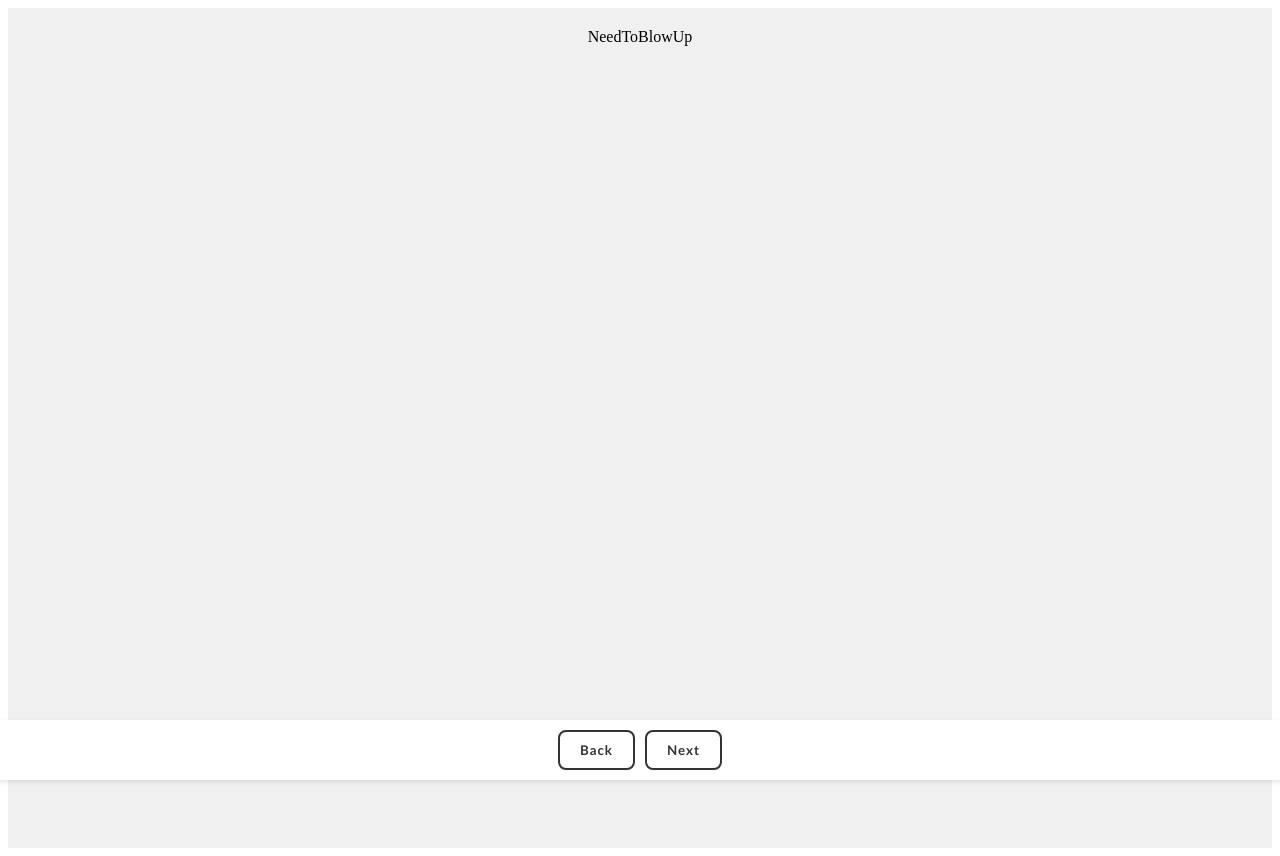
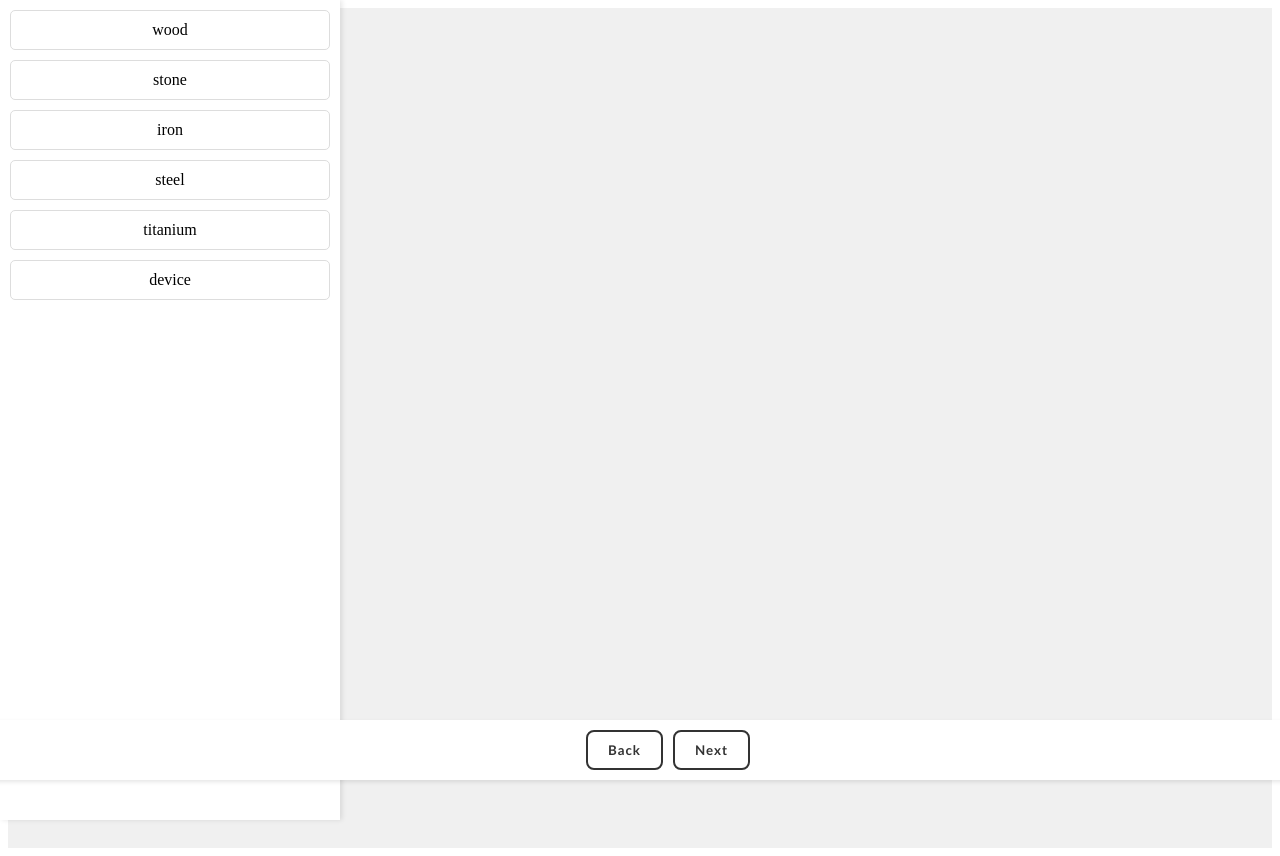
Before and after one commit to VladSmk/lios-bot-calculator, a React (Create React App) app: page / in a window 1280 px wide. Both pictures are taken after a click on the button "Next". Built offline with nearby package versions, Linux system fonts and the light colour scheme.

Commit message:
Commit 7

```diff
--- a/src/App.js
+++ b/src/App.js
@@ -10,11 +10,13 @@ function App() {
     const [selectedItems, setSelectedItems] = useState([]);
 
     const previousPage = () => {
-        setPageNumber(pageNumber>1 ? pageNumber - 1 : pageNumber);
+        setPageNumber(pageNumber > 1 ? pageNumber - 1 : pageNumber);
     };
+
     const nextPage = () => {
-        setPageNumber(pageNumber<4 ? pageNumber + 1 : pageNumber);
+        setPageNumber(pageNumber < 4 ? pageNumber + 1 : pageNumber);
     };
+
     const newTry = () => {
         setPageNumber(1);
     };
@@ -22,7 +24,7 @@ function App() {
     const handleConfirm = (items) => {
         setSelectedItems(items);
         console.log('Selected items:', items);
-        setPageNumber(pageNumber % 4 + 1);
+        nextPage();
     };
 
     return (
@@ -30,13 +32,13 @@ function App() {
             {pageNumber === 1 ? (
                 <SelectExp onConfirm={handleConfirm} />
             ) : pageNumber === 2 ? (
-                <NeedToBlowUp />
+                <NeedToBlowUp onConfirm={handleConfirm} onBack={previousPage} />
             ) : pageNumber === 3 ? (
                 <ResultPage />
             ) : (
                 <AuditPage />
             )}
-            {(pageNumber === 2 || pageNumber === 3) && (
+            {pageNumber === 3 && (
                 <div className="navigate-button-container">
                     <div className="navigate-button-background">
                         <button className="navigate-button" onClick={previousPage}>Back</button>
@@ -51,7 +53,6 @@ function App() {
                     </div>
                 </div>
             )}
-
         </div>
     );
 }
--- /dev/null
+++ b/src/components/Sidebar.css
@@ -0,0 +1,34 @@
+.sidebar-container {
+    width: 25%;
+    position: fixed;
+    right: 0;
+    top: 0;
+    bottom: 0;
+    background-color: #fff;
+    box-shadow: -2px 0 5px rgba(0, 0, 0, 0.1);
+    padding: 10px;
+    overflow-y: auto;
+}
+
+.categories {
+    display: flex;
+    flex-direction: column;
+    gap: 10px;
+}
+
+.category {
+    padding: 10px;
+    border: 1px solid #ddd;
+    border-radius: 5px;
+    cursor: pointer;
+    text-align: center;
+}
+
+.category.selected {
+    background-color: #f0f0f0;
+    border-color: #bbb;
+}
+
+.category:hover {
+    background-color: #e0e0e0;
+}
--- /dev/null
+++ b/src/components/Sidebar.js
@@ -0,0 +1,22 @@
+import React from 'react';
+import './Sidebar.css';
+
+const Sidebar = ({ categories, onSelect, selectedCategory }) => {
+    return (
+        <div className="sidebar-container">
+            <div className="categories">
+                {Object.keys(categories).map((category, index) => (
+                    <div
+                        key={index}
+                        className={`category ${selectedCategory === category ? 'selected' : ''}`}
+                        onClick={() => onSelect(category)}
+                    >
+                        {category}
+                    </div>
+                ))}
+            </div>
+        </div>
+    );
+};
+
+export default Sidebar;
--- /dev/null
+++ b/src/data/itemsData.js
@@ -0,0 +1,39 @@
+export const wood = [
+    "door",
+    "wall/ceiling",
+    "base"
+];
+export const stone = [
+    "door",
+    "wall/ceiling",
+    "base"
+];
+export const iron = [
+    "door",
+    "wall/ceiling",
+    "base",
+    "window bar", // решетка
+    "folding ladder" // люк
+];
+export const steel = [
+    "door",
+    "wall/ceiling",
+    "base",
+    "window bar",
+    "folding ladder"
+];
+export const titanium = [
+    "door",
+    "wall/ceiling",
+    "base",
+    "alloy folding",
+    "alloy barrier"
+];
+export const device = [
+    "vending machine",
+    "shotgun trap",
+    "auto cannon", // 7.62
+    "automatic rifle device", // 5...
+    "rocket turret",
+    "electromagnetic turret"
+];
--- /dev/null
+++ b/src/pages/NeedToBlowUp.css
@@ -0,0 +1,103 @@
+.need-to-blow-up-container {
+    display: flex;
+    width: 100%;
+    height: 100%;
+    padding-top: 60px; /* Space for the top sidebar */
+}
+
+.items-grid {
+    width: 75%;
+    margin-left: 25%; /* Space for the sidebar on the left */
+    padding: 20px;
+    display: grid;
+    grid-template-columns: repeat(2, 1fr);
+    gap: 10px;
+}
+
+.item-container {
+    position: relative;
+}
+
+.item {
+    padding: 10px;
+    background-color: #e0e0e0;
+    border: 1px solid #aaa;
+    border-radius: 5px;
+    text-align: center;
+    cursor: pointer;
+    height: 50px; /* Smaller height for the items */
+    display: flex;
+    align-items: center;
+    justify-content: center;
+    position: relative;
+}
+
+.item.selected {
+    background-color: #c0c0c0;
+    border-color: #888;
+}
+
+.item-quantity {
+    position: absolute;
+    bottom: 5px;
+    right: 5px;
+    display: flex;
+    align-items: center;
+    gap: 5px;
+}
+
+.item-quantity button {
+    background-color: #fff;
+    border: 1px solid #ccc;
+    border-radius: 3px;
+    cursor: pointer;
+    padding: 2px 5px;
+}
+
+.item-quantity span {
+    font-weight: bold;
+}
+
+.sidebar-container {
+    width: 25%;
+    position: fixed;
+    left: 0;
+    top: 0;
+    height: 100%;
+    background-color: #fff;
+    box-shadow: 2px 0 5px rgba(0, 0, 0, 0.1);
+    padding: 10px;
+    overflow-y: auto;
+}
+
+.navigate-button-container {
+    position: fixed;
+    bottom: 20px;
+    width: 100%;
+    display: flex;
+    justify-content: center;
+    align-items: center;
+    z-index: 2;
+}
+
+.navigate-button-background {
+    background-color: white;
+    padding: 10px 20px;
+    border-radius: 12px;
+    box-shadow: 0 2px 4px rgba(0, 0, 0, 0.1);
+}
+
+.navigate-button {
+    background-color: white;
+    color: #333;
+    border: 2px solid #333;
+    border-radius: 8px;
+    padding: 10px 20px;
+    cursor: pointer;
+    transition: background-color 0.3s, color 0.3s;
+}
+
+.navigate-button:hover {
+    background-color: #333;
+    color: white;
+}
--- a/src/pages/NeedToBlowUp.js
+++ b/src/pages/NeedToBlowUp.js
@@ -1,7 +1,85 @@
-export default function NeedToBlowUp() {
+import React, { useState } from 'react';
+import { wood, stone, iron, steel, titanium, device } from "../data/itemsData";
+import Sidebar from "../components/Sidebar";
+import './NeedToBlowUp.css';
+
+const categories = { wood, stone, iron, steel, titanium, device };
+
+export default function NeedToBlowUp({ onConfirm, onBack }) {
+    const [selectedCategory, setSelectedCategory] = useState(null);
+    const [selectedItems, setSelectedItems] = useState({});
+
+    const handleCategorySelect = (category) => {
+        setSelectedCategory(category);
+    };
+
+    const handleItemClick = (item) => {
+        setSelectedItems(prevSelectedItems => {
+            const newSelectedItems = { ...prevSelectedItems };
+            if (newSelectedItems[item]) {
+                newSelectedItems[item] += 1;
+            } else {
+                newSelectedItems[item] = 1;
+            }
+            return newSelectedItems;
+        });
+    };
+
+    const handleItemDecrease = (item) => {
+        setSelectedItems(prevSelectedItems => {
+            const newSelectedItems = { ...prevSelectedItems };
+            if (newSelectedItems[item] > 1) {
+                newSelectedItems[item] -= 1;
+            } else {
+                delete newSelectedItems[item];
+            }
+            return newSelectedItems;
+        });
+    };
+
+    const handleConfirm = () => {
+        const formattedItems = Object.entries(selectedItems).map(([key, value]) => `${key}-${value}`);
+        onConfirm(formattedItems);
+    };
+
     return (
-        <>
-            NeedToBlowUp
-        </>
-    )
+        <div className="need-to-blow-up-container">
+            <Sidebar
+                categories={categories}
+                onSelect={handleCategorySelect}
+                selectedCategory={selectedCategory}
+            />
+            <div className="items-grid">
+                {selectedCategory && categories[selectedCategory].map((item, index) => (
+                    <div key={index} className="item-container">
+                        <div
+                            className={`item ${selectedItems[`${selectedCategory}-${item}`] ? 'selected' : ''}`}
+                            onClick={() => handleItemClick(`${selectedCategory}-${item}`)}
+                        >
+                            {item}
+                            {selectedItems[`${selectedCategory}-${item}`] && (
+                                <div className="item-quantity">
+                                    <button onClick={(e) => {
+                                        e.stopPropagation();
+                                        handleItemDecrease(`${selectedCategory}-${item}`);
+                                    }}>-</button>
+                                    <span>{selectedItems[`${selectedCategory}-${item}`]}</span>
+                                    <button onClick={(e) => {
+                                        e.stopPropagation();
+                                        handleItemClick(`${selectedCategory}-${item}`);
+                                    }}>+</button>
+                                </div>
+                            )}
+                        </div>
+                    </div>
+                ))}
+            </div>
+            <div className="navigate-button-container">
+                <div className="navigate-button-background">
+                    <button className="navigate-button" onClick={onBack}>Back</button>
+                    <button className="navigate-button" onClick={handleConfirm}>Next</button>
+                </div>
+            </div>
+        </div>
+    );
 }
```
